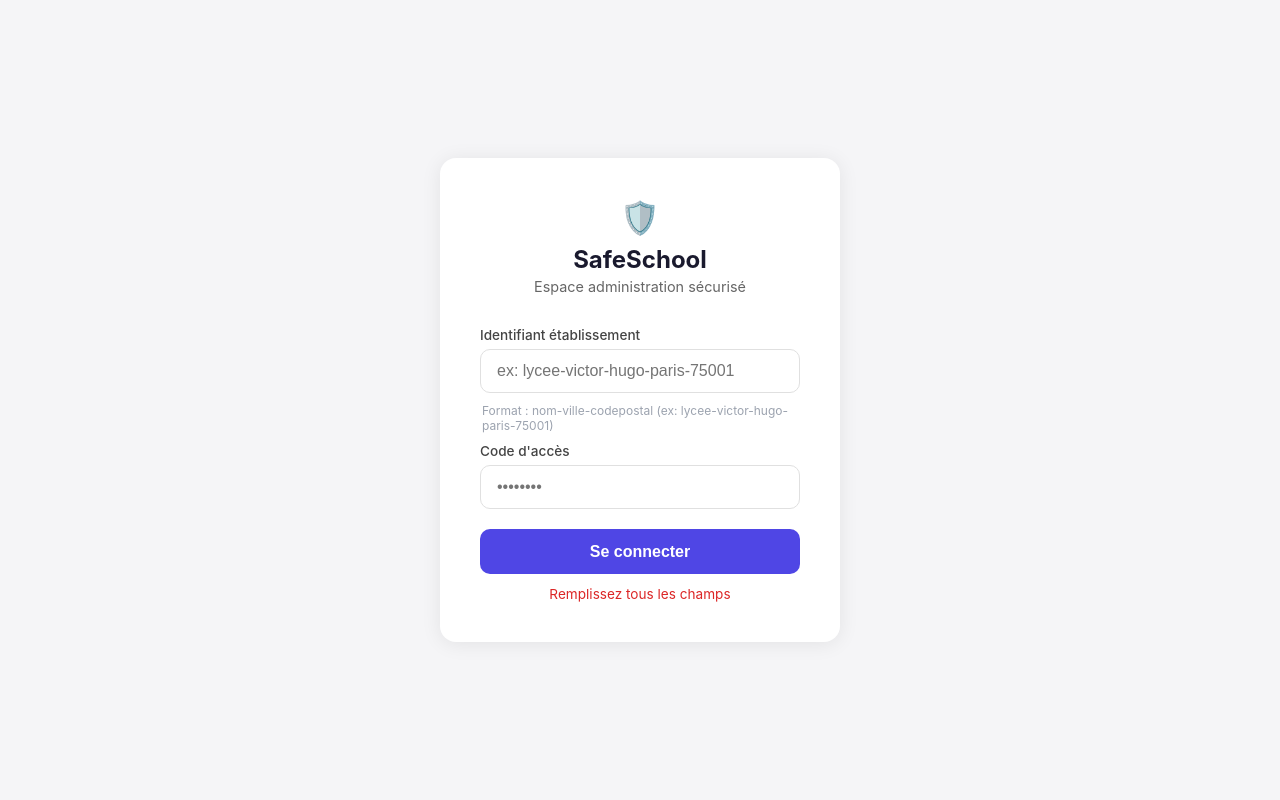
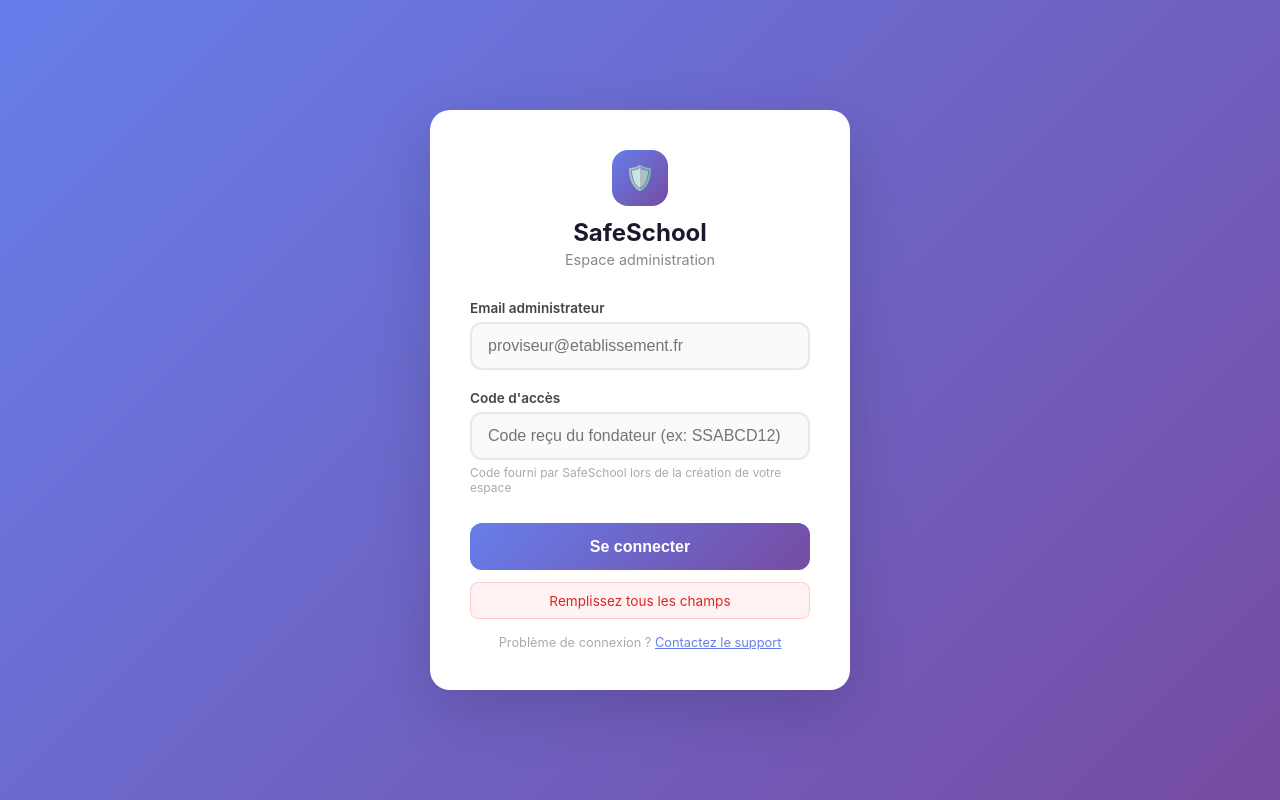
Before and after one commit to abenmahmoud/safeschool, a website: page admin/login.html in a window 1280 px wide. Both pictures are taken after a click on the button "Se connecter". Drawn offline with Linux system fonts and the light colour scheme.

Commit message:
feat: login admin email+code propre et clair

```diff
--- a/admin/login.html
+++ b/admin/login.html
@@ -7,79 +7,94 @@
 <meta name="robots" content="noindex,nofollow">
 <style>
 *{margin:0;padding:0;box-sizing:border-box;}
-body{font-family:-apple-system,BlinkMacSystemFont,'Segoe UI',sans-serif;background:#f5f5f7;display:flex;align-items:center;justify-content:center;min-height:100vh;padding:1rem;}
-.card{background:#fff;border-radius:16px;padding:2.5rem;width:100%;max-width:400px;box-shadow:0 2px 20px rgba(0,0,0,.08);}
+body{font-family:-apple-system,BlinkMacSystemFont,'Segoe UI',sans-serif;background:linear-gradient(135deg,#667eea 0%,#764ba2 100%);display:flex;align-items:center;justify-content:center;min-height:100vh;padding:1rem;}
+.card{background:#fff;border-radius:20px;padding:2.5rem;width:100%;max-width:420px;box-shadow:0 20px 60px rgba(0,0,0,.15);}
 .logo{text-align:center;margin-bottom:2rem;}
+.logo-icon{width:56px;height:56px;background:linear-gradient(135deg,#667eea,#764ba2);border-radius:16px;display:flex;align-items:center;justify-content:center;margin:0 auto .75rem;font-size:1.5rem;}
 .logo h1{font-size:1.5rem;font-weight:700;color:#1a1a2e;}
-.logo p{color:#666;font-size:.9rem;margin-top:.25rem;}
-label{display:block;font-size:.85rem;font-weight:500;color:#444;margin-bottom:.4rem;}
-input{width:100%;padding:.75rem 1rem;border:1.5px solid #e0e0e0;border-radius:10px;font-size:1rem;outline:none;transition:border .2s;}
-input:focus{border-color:#4f46e5;}
+.logo p{color:#888;font-size:.9rem;margin-top:.25rem;}
+label{display:block;font-size:.85rem;font-weight:600;color:#444;margin-bottom:.4rem;}
+input{width:100%;padding:.8rem 1rem;border:2px solid #e8e8e8;border-radius:12px;font-size:1rem;outline:none;transition:border .2s,box-shadow .2s;background:#fafafa;}
+input:focus{border-color:#667eea;box-shadow:0 0 0 3px rgba(102,126,234,.1);background:#fff;}
 .field{margin-bottom:1.25rem;}
-button{width:100%;padding:.85rem;background:#4f46e5;color:#fff;border:none;border-radius:10px;font-size:1rem;font-weight:600;cursor:pointer;transition:background .2s;}
-button:hover{background:#4338ca;}
-button:disabled{background:#9ca3af;}
-.error{color:#dc2626;font-size:.85rem;text-align:center;margin-top:.75rem;display:none;}
-.shield{font-size:2rem;margin-bottom:.5rem;}
+.hint{font-size:.75rem;color:#aaa;margin-top:.35rem;}
+button{width:100%;padding:.9rem;background:linear-gradient(135deg,#667eea,#764ba2);color:#fff;border:none;border-radius:12px;font-size:1rem;font-weight:600;cursor:pointer;transition:opacity .2s,transform .1s;margin-top:.5rem;}
+button:hover{opacity:.9;}
+button:active{transform:scale(.99);}
+button:disabled{opacity:.6;cursor:not-allowed;}
+.error{background:#fef2f2;border:1px solid #fecaca;color:#dc2626;font-size:.85rem;text-align:center;margin-top:.75rem;padding:.6rem;border-radius:8px;display:none;}
+.divider{text-align:center;color:#ccc;font-size:.8rem;margin:1.5rem 0;position:relative;}
+.divider::before,.divider::after{content:'';position:absolute;top:50%;width:40%;height:1px;background:#eee;}
+.divider::before{left:0;} .divider::after{right:0;}
+.help{text-align:center;font-size:.8rem;color:#aaa;margin-top:1rem;}
 </style>
 </head>
 <body>
 <div class="card">
   <div class="logo">
-    <div class="shield">🛡️</div>
+    <div class="logo-icon">🛡️</div>
     <h1>SafeSchool</h1>
-    <p>Espace administration sécurisé</p>
+    <p>Espace administration</p>
   </div>
   <div class="field">
-    <label for="slug">Identifiant établissement</label>
-    <input type="text" id="slug" placeholder="ex: lycee-victor-hugo-paris-75001" autocomplete="off">
+    <label for="email">Email administrateur</label>
+    <input type="email" id="email" placeholder="proviseur@etablissement.fr" autocomplete="email">
   </div>
-  <div style="font-size:.75rem;color:#9ca3af;margin:-10px 0 10px;padding:0 2px">Format : nom-ville-codepostal (ex: lycee-victor-hugo-paris-75001)</div>
   <div class="field">
     <label for="code">Code d'accès</label>
-    <input type="password" id="code" placeholder="••••••••">
+    <input type="password" id="code" placeholder="Code reçu du fondateur (ex: SSABCD12)">
+    <div class="hint">Code fourni par SafeSchool lors de la création de votre espace</div>
   </div>
   <button id="btn" onclick="doLogin()">Se connecter</button>
   <div class="error" id="err"></div>
+  <div class="help">Problème de connexion ? <a href="mailto:support@safeschool.fr" style="color:#667eea">Contactez le support</a></div>
 </div>
 <script>
-// Lire slug depuis URL si présent
-const urlSlug = new URLSearchParams(location.search).get('etab');
-if(urlSlug) document.getElementById('slug').value = urlSlug;
+// Pré-remplir depuis URL
+const params = new URLSearchParams(location.search);
+const urlSlug = params.get('etab') || '';
+const urlEmail = params.get('email') || '';
+if(urlEmail) document.getElementById('email').value = urlEmail;
 
 async function doLogin(){
-  const slug = document.getElementById('slug').value.trim().toLowerCase();
-  const code = document.getElementById('code').value.trim();
+  const email = document.getElementById('email').value.trim().toLowerCase();
+  const code = document.getElementById('code').value.trim().toUpperCase();
   const btn = document.getElementById('btn');
   const err = document.getElementById('err');
-  if(!slug || !code){ showErr('Remplissez tous les champs'); return; }
+  if(!email || !code){ showErr('Remplissez tous les champs'); return; }
   btn.disabled = true; btn.textContent = 'Connexion...'; err.style.display='none';
   try {
-    const r = await fetch('/api/establishments/admin-jwt/' + slug, {
-      method: 'POST',
-      headers: {'Content-Type':'application/json'},
+    // Si on a le slug en URL, utiliser directement
+    if(urlSlug) {
+      const r = await fetch('/api/establishments/admin-jwt/' + urlSlug, {
+        method:'POST', headers:{'Content-Type':'application/json'},
         body: JSON.stringify({admin_code: code})
       });
       const d = await r.json();
-    if(r.ok && d.ok){
+      if(r.ok && d.ok){ saveAndRedirect(d, urlSlug, code); return; }
+    }
+    // Sinon chercher l'école par email via Supabase
+    const r2 = await fetch('/api/establishments/admin-jwt-by-email', {
+      method:'POST', headers:{'Content-Type':'application/json'},
+      body: JSON.stringify({email, admin_code: code})
+    });
+    const d2 = await r2.json();
+    if(r2.ok && d2.ok){ saveAndRedirect(d2, d2.slug, code); return; }
+    showErr(d2.error || 'Email ou code incorrect');
+  } catch(e){ showErr('Erreur de connexion. Réessayez.'); }
+  btn.disabled = false; btn.textContent = 'Se connecter';
+}
+function saveAndRedirect(d, slug, code){
   localStorage.setItem('ss_admin_token', d.token);
   localStorage.setItem('ss_admin_slug', slug);
   localStorage.setItem('ss_admin_code', code);
-      localStorage.setItem('ss_admin_school', d.school_name);
-      localStorage.setItem('ss_admin_role', d.role);
+  localStorage.setItem('ss_admin_school', d.school_name || slug);
   try {
     const pl = JSON.parse(atob(d.token.split('.')[1].replace(/-/g,'+').replace(/_/g,'/')));
     if(pl.city) localStorage.setItem('ss_admin_city', pl.city);
     if(pl.postal_code) localStorage.setItem('ss_admin_postal', pl.postal_code);
-      } catch(e) {}
+  } catch(e){}
   location.href = '/admin/dashboard.html?etab=' + slug;
-    } else {
-      showErr(d.error || 'Code incorrect');
-    }
-  } catch(e) {
-    showErr('Erreur de connexion. Réessayez.');
-  }
-  btn.disabled = false; btn.textContent = 'Se connecter';
 }
 function showErr(msg){ const e=document.getElementById('err'); e.textContent=msg; e.style.display='block'; }
 document.addEventListener('keydown', e => { if(e.key==='Enter') doLogin(); });
```
Lines whose indentation alone changed are shown as unchanged.
